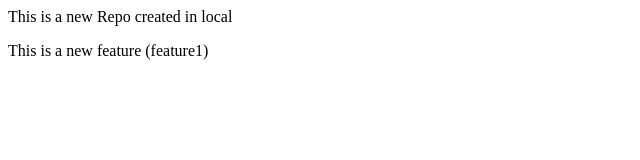
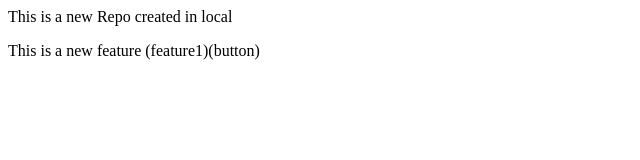
Before and after one commit to Harshit-the-coader/localrepo, a plain HTML site: page Index.html in a window 1280 px wide. Shown: the full height of the page, 0-640 px from the left. Drawn offline with Linux system fonts and the light colour scheme.

Commit message:
Add button

```diff
--- a/Index.html
+++ b/Index.html
@@ -1,2 +1,2 @@
 <p>This is a new Repo created in local</p>
-<p>This is a new feature (feature1)</p>
+<p>This is a new feature (feature1)(button)</p>
```
